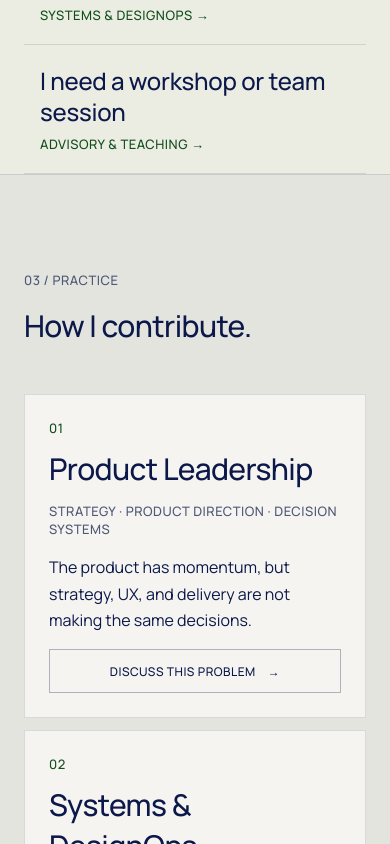
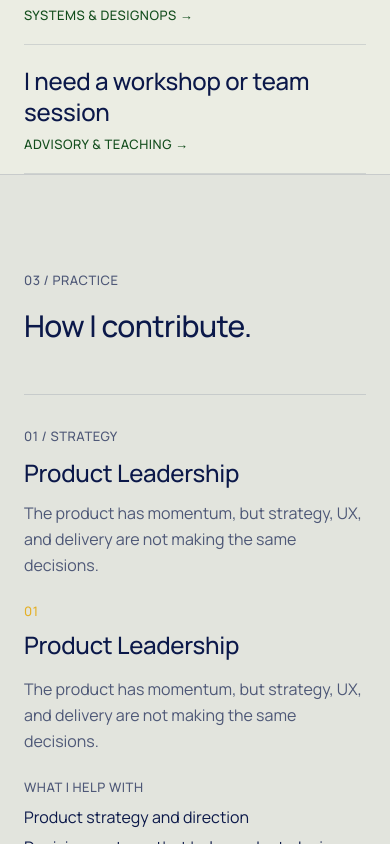
Before and after one commit to raghvendra1985/Raghvendra-Portfolio-2027, a Next.js app: page / in a window 390 px wide. Shown: the part 5800-6644 px from the top of the page. Built offline with nearby package versions, Linux system fonts and the light colour scheme.

Commit message:
Restyle Practice to match Selected Work instead of offset invert pills.
A sticky panel crossfades help and outputs as you hover, tap, or arrow through numbered rows.

Co-authored-by: Cursor <cursoragent@cursor.com>

```diff
--- a/animations/index.ts
+++ b/animations/index.ts
@@ -55,5 +55,5 @@ export { animateStudioTicker, animateStudioCard } from "./studio";
 export type { StudioCardOptions } from "./studio";
 export { animateAboutPolaroid, animateAboutStat } from "./about";
 export { animateWorkCard, animateWorkTicker } from "./work";
-export { animateInvertLanes } from "./practice";
-export type { InvertLaneOptions } from "./practice";
+export { animatePracticeIndex, crossfadePracticePanel } from "./practice";
+export type { PracticeIndexOptions } from "./practice";
--- a/animations/practice.ts
+++ b/animations/practice.ts
@@ -1,129 +1,101 @@
 "use client";
 
-import { DURATION, EASE, createScope, gsap, type MotionConfig } from "./motion";
+import {
+  DURATION,
+  EASE,
+  createScope,
+  gsap,
+  ScrollTrigger,
+  motionBlur,
+  type MotionConfig,
+} from "./motion";
 
-export type InvertLaneOptions = {
-  /** Offset enter from the left/right. Hover-only when false. */
-  enter?: boolean;
+export type PracticeIndexOptions = {
+  onIndex?: (index: number) => void;
 };
 
 /**
- * Mondragon-style lanes: optional offset enter, navy fill scaleX on hover,
- * siblings dim. Transform/opacity only — text color stays CSS group-hover.
+ * Practice index: sticky panel crossfade, row-linked progress.
+ * Matches selected work — no invert fills, no offset pills.
  */
-export function animateInvertLanes(
+export function animatePracticeIndex(
   root: HTMLElement,
   config: MotionConfig,
-  options: InvertLaneOptions = {},
+  options: PracticeIndexOptions = {},
 ) {
-  const enter = options.enter ?? false;
+  return createScope(root, () => {
+    const rows = Array.from(root.querySelectorAll<HTMLElement>("[data-practice-row]"));
+    const panels = Array.from(root.querySelectorAll<HTMLElement>("[data-practice-panel]"));
+    const progress = root.querySelector<HTMLElement>("[data-practice-progress]");
 
-  return createScope(root, () => {
-    const lanes = Array.from(root.querySelectorAll<HTMLElement>("[data-invert-lane]"));
-    if (!lanes.length) return;
+    if (!rows.length) return;
 
-    lanes.forEach((lane) => {
-      const fill = lane.querySelector<HTMLElement>("[data-invert-fill]");
-      const side = lane.dataset.invertSide === "end" ? 1 : -1;
+    if (config.reducedMotion) {
+      gsap.set(panels, { autoAlpha: 0, y: 0, filter: "none" });
+      if (panels[0]) gsap.set(panels[0], { autoAlpha: 1 });
+    } else {
+      gsap.set(panels, {
+        autoAlpha: 0,
+        y: 12,
+        filter: motionBlur(8, config),
+      });
+      if (panels[0]) {
+        gsap.set(panels[0], { autoAlpha: 1, y: 0, filter: "blur(0px)" });
+      }
+    }
 
-      if (fill) gsap.set(fill, { scaleX: 0, transformOrigin: "left center", force3D: true });
-
-      if (config.reducedMotion) {
-        gsap.set(lane, { autoAlpha: 1, x: 0, y: 0 });
-        return;
-      }
-
-      if (enter && !config.isMobile) {
-        gsap.fromTo(
-          lane,
-          { autoAlpha: 0, x: 40 * side, y: 16 },
-          {
-            autoAlpha: 1,
-            x: 0,
-            y: 0,
-            duration: DURATION.lg,
-            ease: EASE,
-            force3D: true,
-            scrollTrigger: {
-              trigger: lane,
-              start: "top 88%",
-              once: true,
-            },
-          },
-        );
-      }
-
-      if (config.isMobile) return;
-
-      let armed = false;
-      const restFill = () => {
-        if (!fill) return;
-        gsap.to(fill, {
-          scaleX: 0,
-          duration: DURATION.md,
-          ease: EASE,
-          overwrite: true,
-          force3D: true,
-        });
-      };
-
-      const lift = () => {
-        armed = true;
-        gsap.killTweensOf([lane, fill, ...lanes].filter(Boolean));
-        gsap.to(lane, {
-          y: -6,
-          duration: DURATION.sm,
-          ease: EASE,
-          overwrite: true,
-          force3D: true,
-        });
-        if (fill) {
-          gsap.to(fill, {
-            scaleX: 1,
-            duration: DURATION.sm,
-            ease: EASE,
-            overwrite: true,
-            force3D: true,
-          });
-        }
-        lanes.forEach((other) => {
-          if (other === lane) return;
-          gsap.to(other, {
-            autoAlpha: 0.45,
-            duration: DURATION.sm,
-            ease: EASE,
-            overwrite: true,
-          });
-        });
-      };
-
-      const rest = () => {
-        if (!armed) return;
-        gsap.killTweensOf([lane, fill, ...lanes].filter(Boolean));
-        gsap.to(lane, {
-          y: 0,
-          duration: DURATION.md,
-          ease: EASE,
-          overwrite: true,
-          force3D: true,
-        });
-        restFill();
-        lanes.forEach((other) => {
-          gsap.to(other, {
-            autoAlpha: 1,
-            duration: DURATION.md,
-            ease: EASE,
-            overwrite: true,
-          });
-        });
-      };
-
-      lane.addEventListener("mouseenter", lift);
-      lane.addEventListener("mouseleave", rest);
-      lane.addEventListener("focusin", lift);
-      lane.addEventListener("focusout", (event) => {
-        if (!lane.contains(event.relatedTarget as Node | null)) rest();
+    rows.forEach((row, index) => {
+      ScrollTrigger.create({
+        trigger: row,
+        start: "top 55%",
+        end: "bottom 55%",
+        onEnter: () =>
+          setPracticeIndex(panels, progress, index, rows.length, options.onIndex, config),
+        onEnterBack: () =>
+          setPracticeIndex(panels, progress, index, rows.length, options.onIndex, config),
       });
     });
   });
 }
+
+export function crossfadePracticePanel(
+  panels: HTMLElement[],
+  index: number,
+  config: MotionConfig,
+) {
+  panels.forEach((panel, i) => {
+    const active = i === index;
+    if (config.reducedMotion) {
+      gsap.set(panel, { autoAlpha: active ? 1 : 0, y: 0, filter: "none" });
+      return;
+    }
+    gsap.to(panel, {
+      autoAlpha: active ? 1 : 0,
+      y: active ? 0 : 12,
+      filter: active ? "blur(0px)" : motionBlur(8, config),
+      duration: DURATION.md,
+      ease: EASE,
+      overwrite: "auto",
+      force3D: true,
+    });
+  });
+}
+
+function setPracticeIndex(
+  panels: HTMLElement[],
+  progress: HTMLElement | null,
+  index: number,
+  total: number,
+  onIndex: ((index: number) => void) | undefined,
+  config: MotionConfig,
+) {
+  crossfadePracticePanel(panels, index, config);
+  onIndex?.(index);
+  if (progress) {
+    gsap.to(progress, {
+      scaleX: (index + 1) / total,
+      duration: config.reducedMotion ? 0 : DURATION.md,
+      ease: EASE,
+    });
+  }
+}
--- a/app/page.tsx
+++ b/app/page.tsx
@@ -55,7 +55,7 @@ export default function HomePage() {
           <p className="font-mono-label text-ink-soft" data-reveal-item>
             03 / Practice
           </p>
-          <h2 className="mt-4 max-w-3xl type-h2" data-reveal-item>
+          <h2 id="practice-heading" className="mt-4 max-w-3xl type-h2" data-reveal-item>
             How I contribute.
           </h2>
           <PracticeLanes services={services} />
--- a/components/home/HomeNotes.tsx
+++ b/components/home/HomeNotes.tsx
@@ -1,50 +1,31 @@
 "use client";
 
-import { useEffect, useRef } from "react";
 import Image from "next/image";
-import { animateInvertLanes } from "@/animations/practice";
 import { TrackedLink } from "@/components/analytics/TrackedCta";
-import { useExperience } from "@/components/providers/ExperienceProvider";
+import WorkCard from "@/components/work/WorkCard";
 import { knowledgeArticles } from "@/knowledge";
 
 export default function HomeNotes() {
-  const ref = useRef<HTMLDivElement>(null);
-  const { config } = useExperience();
-
-  useEffect(() => {
-    const root = ref.current;
-    if (!root) return;
-    const ctx = animateInvertLanes(root, config);
-    return () => ctx.revert();
-  }, [config]);
-
   return (
-    <div ref={ref} className="mt-10">
+    <div className="mt-10">
       {knowledgeArticles.slice(0, 3).map((article) => (
+        <WorkCard key={article.slug}>
           <TrackedLink
-          key={article.slug}
             href={`/knowledge/${article.slug}`}
             data-reveal-item
-          data-invert-lane
             data-cursor="Open"
             event="knowledge_article_clicked"
             payload={{ slug: article.slug }}
-          className="group relative grid gap-4 overflow-hidden border-t border-line px-4 py-6 sm:grid-cols-[1fr_140px] sm:items-center sm:gap-8 sm:px-5"
+            className="grid gap-4 border-t border-line py-6 sm:grid-cols-[1fr_140px] sm:items-center sm:gap-8"
           >
-          <span
-            data-invert-fill
-            className="pointer-events-none absolute inset-0 bg-navy"
-            aria-hidden="true"
-          />
-          <div className="relative z-[1] flex flex-col gap-2 sm:flex-row sm:items-baseline sm:justify-between sm:gap-6">
-            <span className="type-h3 transition-colors duration-300 motion-safe:md:group-hover:text-mist motion-safe:md:group-focus-visible:text-mist">
-              {article.title}
-            </span>
-            <span className="font-mono-label shrink-0 text-ink-soft transition-colors duration-300 motion-safe:md:group-hover:text-gold motion-safe:md:group-focus-visible:text-gold">
-              {article.category}
-            </span>
+            <div className="flex flex-col gap-2 sm:flex-row sm:items-baseline sm:justify-between sm:gap-6">
+              <span className="type-h3">{article.title}</span>
+              <span className="font-mono-label shrink-0 text-ink-soft">{article.category}</span>
             </div>
-          <div className="relative z-[1] h-20 w-36 overflow-hidden sm:h-[88px] sm:w-[140px] sm:justify-self-end">
+            <div
+              data-work-cover
+              className="relative h-20 w-36 overflow-hidden sm:h-[88px] sm:w-[140px] sm:justify-self-end"
+            >
               <Image
                 src={article.cover}
                 alt={article.coverAlt}
@@ -59,6 +40,7 @@ export default function HomeNotes() {
               />
             </div>
           </TrackedLink>
+        </WorkCard>
       ))}
     </div>
   );
--- a/components/home/PracticeLanes.tsx
+++ b/components/home/PracticeLanes.tsx
@@ -1,55 +1,150 @@
 "use client";
 
-import { useEffect, useRef } from "react";
-import { animateInvertLanes } from "@/animations/practice";
+import { useEffect, useRef, useState, type KeyboardEvent } from "react";
+import { animatePracticeIndex, crossfadePracticePanel } from "@/animations/practice";
 import { TrackedMagneticButton } from "@/components/analytics/TrackedCta";
 import { useExperience } from "@/components/providers/ExperienceProvider";
+import WorkCard from "@/components/work/WorkCard";
 import type { Service } from "@/services";
 
 export default function PracticeLanes({ services }: { services: Service[] }) {
-  const ref = useRef<HTMLUListElement>(null);
+  const rootRef = useRef<HTMLDivElement>(null);
   const { config } = useExperience();
+  const [active, setActive] = useState(0);
+  const current = services[active];
 
   useEffect(() => {
-    const root = ref.current;
+    const root = rootRef.current;
     if (!root) return;
-    const ctx = animateInvertLanes(root, config, { enter: true });
+    const ctx = animatePracticeIndex(root, config, { onIndex: setActive });
     return () => ctx.revert();
   }, [config, services]);
 
+  useEffect(() => {
+    const root = rootRef.current;
+    if (!root) return;
+    const panels = Array.from(root.querySelectorAll<HTMLElement>("[data-practice-panel]"));
+    crossfadePracticePanel(panels, active, config);
+  }, [active, config]);
+
+  function onKeyDown(event: KeyboardEvent) {
+    if (event.key === "ArrowDown" || event.key === "ArrowRight") {
+      event.preventDefault();
+      setActive((value) => Math.min(services.length - 1, value + 1));
+    }
+    if (event.key === "ArrowUp" || event.key === "ArrowLeft") {
+      event.preventDefault();
+      setActive((value) => Math.max(0, value - 1));
+    }
+  }
+
   return (
-    <ul ref={ref} className="mt-12 space-y-3">
-      {services.map((service, index) => {
-        const end = index % 2 === 1;
-        return (
-          <li
+    <div
+      ref={rootRef}
+      className="mt-12"
+      tabIndex={0}
+      aria-labelledby="practice-heading"
+      aria-describedby="practice-keys"
+      onKeyDown={onKeyDown}
+    >
+      <p id="practice-keys" className="sr-only">
+        Use arrow keys to move between practice areas. The panel shows what I help with and what
+        you leave with.
+      </p>
+
+      <div className="grid gap-10 lg:grid-cols-[1.1fr_0.9fr]">
+        <div className="relative hidden min-h-[70vh] lg:block">
+          <div className="sticky top-24">
+            <div className="relative min-h-[28rem]">
+              {services.map((service, index) => (
+                <div
                   key={service.slug}
-            data-invert-lane
-            data-invert-side={end ? "end" : "start"}
-            className={`group flex ${end ? "md:justify-end" : "md:justify-start"}`}
+                  data-practice-panel
+                  className="absolute inset-0 border-t-2 border-navy pt-6"
+                  aria-hidden={index !== active}
                 >
-            <article className="relative w-full overflow-hidden border border-line bg-paper md:w-[78%]">
+                  <PracticeDetail service={service} />
+                </div>
+              ))}
+            </div>
+            <div className="mt-8 h-px bg-line">
+              <div data-practice-progress className="h-px origin-left scale-x-0 bg-gold" />
+            </div>
+            <p className="sr-only" aria-live="polite">
+              {current?.title}: {current?.problem}
+            </p>
+          </div>
+        </div>
+
+        <ul className="flex flex-col">
+          {services.map((service, index) => (
+            <li key={service.slug}>
+              <WorkCard>
                 <div
-                data-invert-fill
-                className="pointer-events-none absolute inset-0 bg-navy"
-                aria-hidden="true"
-              />
-              <div className="relative z-[1] flex flex-col gap-4 p-6 sm:p-8 lg:flex-row lg:items-end lg:justify-between">
-                <div className="min-w-0">
-                  <p className="font-mono-label text-green transition-colors duration-300 motion-safe:md:group-hover:text-gold motion-safe:md:group-focus-within:text-gold">
-                    {service.index}
+                  data-practice-row
+                  onMouseEnter={() => setActive(index)}
+                  className={`border-t border-line py-8 ${
+                    index === active
+                      ? "opacity-100"
+                      : "opacity-80 hover:opacity-100 lg:opacity-55 lg:hover:opacity-100"
+                  }`}
+                >
+                  <button
+                    type="button"
+                    data-cursor="View"
+                    onFocus={() => setActive(index)}
+                    onClick={() => setActive(index)}
+                    aria-current={index === active ? "true" : undefined}
+                    className="block w-full text-left"
+                  >
+                    <p className="font-mono-label text-ink-soft">
+                      {service.index} / {service.stack[0]}
                     </p>
-                  <h3 className="mt-3 type-h2 transition-colors duration-300 motion-safe:md:group-hover:text-mist motion-safe:md:group-focus-within:text-mist">
-                    {service.title}
-                  </h3>
-                  <p className="mt-3 font-mono-label text-ink-soft transition-colors duration-300 motion-safe:md:group-hover:text-mist/70 motion-safe:md:group-focus-within:text-mist/70">
-                    {service.stack.slice(0, 3).join(" · ")}
-                  </p>
-                  <p className="mt-4 max-w-xl text-sm leading-relaxed text-navy transition-colors duration-300 motion-safe:md:group-hover:text-mist/80 motion-safe:md:group-focus-within:text-mist/80">
+                    <h3 className="mt-3 type-h3">{service.title}</h3>
+                    <p className="mt-3 max-w-md text-base leading-relaxed text-ink-soft">
                       {service.problem}
                     </p>
+                    {index === active ? null : (
+                      <p className="mt-4 font-mono-label text-navy lg:hidden">Open this practice →</p>
+                    )}
+                  </button>
+                  {index === active ? (
+                    <div className="mt-6 lg:hidden">
+                      <PracticeDetail service={service} compact />
                     </div>
-                <div className="shrink-0">
+                  ) : null}
+                </div>
+              </WorkCard>
+            </li>
+          ))}
+        </ul>
+      </div>
+    </div>
+  );
+}
+
+function PracticeDetail({
+  service,
+  compact = false,
+}: {
+  service: Service;
+  compact?: boolean;
+}) {
+  return (
+    <>
+      <p className="font-mono-label text-gold">{service.index}</p>
+      <h3 className={`${compact ? "mt-2 type-h3" : "mt-3 type-h2"}`}>{service.title}</h3>
+      <p className="mt-4 max-w-md text-base leading-relaxed text-ink-soft">{service.problem}</p>
+      <p className="mt-6 font-mono-label text-ink-soft">What I help with</p>
+      <ul className="mt-2 space-y-1 text-sm leading-relaxed text-navy">
+        {service.help.slice(0, 4).map((item) => (
+          <li key={item}>{item}</li>
+        ))}
+      </ul>
+      <p className="mt-6 font-mono-label text-ink-soft">You leave with</p>
+      <p className="mt-2 text-sm leading-relaxed text-ink-soft">{service.outputs.join(" · ")}</p>
+      <p className="mt-3 text-sm text-ink-soft">{service.engagement}</p>
+      <div className="mt-6">
         <TrackedMagneticButton
           href={`/contact?intent=${service.intent}`}
           variant="secondary"
@@ -57,16 +152,11 @@ export default function PracticeLanes({ services }: { services: Service[] }) {
           cursor="Open"
           event="service_clicked"
           payload={{ slug: service.slug, intent: service.intent }}
-                    className="w-full justify-center transition-colors duration-300 motion-safe:md:group-hover:border-mist motion-safe:md:group-hover:text-mist sm:w-auto"
+          className="w-full justify-center sm:w-auto"
         >
           {service.cta}
         </TrackedMagneticButton>
       </div>
-              </div>
-            </article>
-          </li>
-        );
-      })}
-    </ul>
+    </>
   );
 }
--- a/components/home/ProblemRoutes.tsx
+++ b/components/home/ProblemRoutes.tsx
@@ -1,24 +1,12 @@
 "use client";
 
-import { useEffect, useRef } from "react";
 import Link from "next/link";
-import { animateInvertLanes } from "@/animations/practice";
 import SectionReveal from "@/components/reveal/SectionReveal";
-import { useExperience } from "@/components/providers/ExperienceProvider";
+import WorkCard from "@/components/work/WorkCard";
 import { track } from "@/lib/analytics";
 import { problemRoutes, services } from "@/services";
 
 export default function ProblemRoutes() {
-  const listRef = useRef<HTMLUListElement>(null);
-  const { config } = useExperience();
-
-  useEffect(() => {
-    const root = listRef.current;
-    if (!root) return;
-    const ctx = animateInvertLanes(root, config);
-    return () => ctx.revert();
-  }, [config]);
-
   return (
     <SectionReveal
       id="solve"
@@ -31,30 +19,24 @@ export default function ProblemRoutes() {
             What are you trying to solve?
           </h2>
         </div>
-        <ul ref={listRef} className="mt-10 border-t border-line">
+        <ul className="mt-10 border-t border-line">
           {problemRoutes.map((route) => {
             const service = services.find((item) => item.slug === route.service);
             return (
               <li key={route.id} data-reveal-item>
+                <WorkCard>
                   <Link
                     href={route.href}
-                  data-invert-lane
                     data-cursor="Open"
                     onClick={() => track("problem_route_clicked", { route: route.id })}
-                  className="group relative flex min-h-14 flex-col items-start gap-2 overflow-hidden border-b border-line px-4 py-5 sm:flex-row sm:items-baseline sm:justify-between sm:gap-6 sm:px-5"
+                    className="flex min-h-14 flex-col items-start gap-2 border-b border-line py-5 sm:flex-row sm:items-baseline sm:justify-between sm:gap-6"
                   >
-                  <span
-                    data-invert-fill
-                    className="pointer-events-none absolute inset-0 bg-navy"
-                    aria-hidden="true"
-                  />
-                  <span className="relative z-[1] min-w-0 type-h3 transition-colors duration-300 motion-safe:md:group-hover:text-mist motion-safe:md:group-focus-visible:text-mist">
-                    {route.label}
-                  </span>
-                  <span className="relative z-[1] shrink-0 font-mono-label text-green transition-colors duration-300 motion-safe:md:group-hover:text-gold motion-safe:md:group-focus-visible:text-gold">
+                    <span className="min-w-0 type-h3">{route.label}</span>
+                    <span className="shrink-0 font-mono-label text-green">
                       {service?.title ?? "Discuss"} →
                     </span>
                   </Link>
+                </WorkCard>
               </li>
             );
           })}
```
Lines whose indentation alone changed are shown as unchanged.
